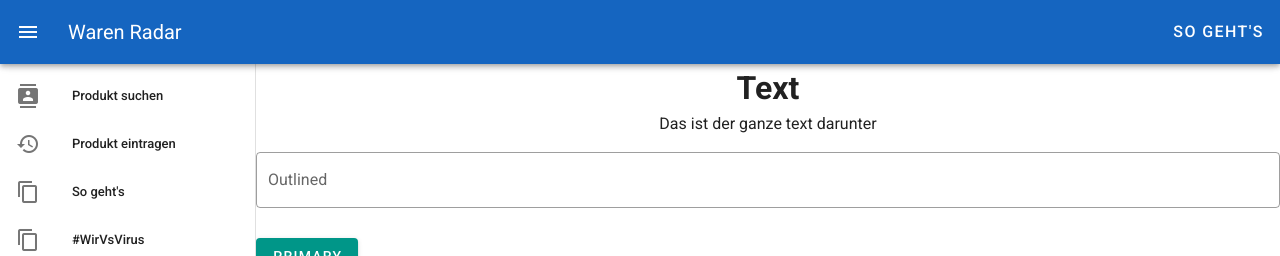
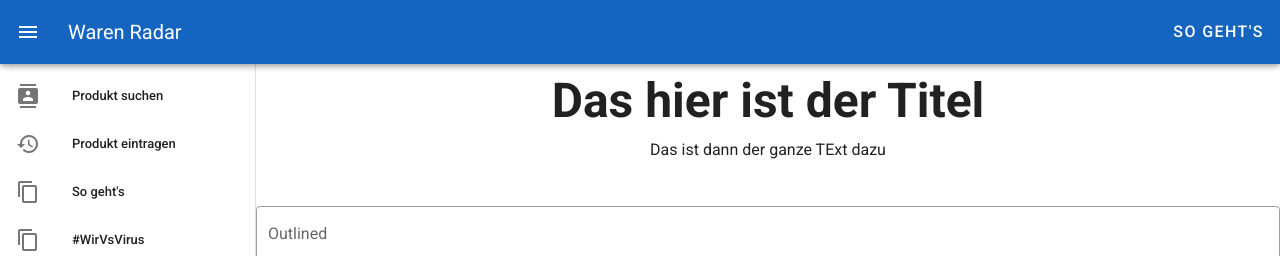
Before and after one commit to mschoeffel/WirVsVirus-MarketSupplyChecker, a Vue app in the folder Frontend/: page /search in a window 1280 px wide. Shown: the top 256 px of the page. Built offline with nearby package versions, Linux system fonts and the light colour scheme.

Commit message:
Added Frontend Headline

```diff
--- a/Frontend/src/components/AddQuantityComp.vue
+++ b/Frontend/src/components/AddQuantityComp.vue
@@ -1,10 +1,16 @@
 <template>
-    <div></div>
+    <div>
+        <headline-comp v-bind:title="headlineTitle" v-bind:text="headlineText"></headline-comp>
+    </div>
 </template>
 
 <script>
     export default {
-        name: "AddQuantityComp"
+        name: "AddQuantityComp",
+        data: () => ({
+            headlineTitle: "Das hier ist der Titel",
+            headlineText: "Das ist dann der ganze TExt dazu"
+        })
     }
 </script>
 
--- a/Frontend/src/components/AddResultComp.vue
+++ b/Frontend/src/components/AddResultComp.vue
@@ -1,10 +1,16 @@
 <template>
-    <div></div>
+    <div>
+        <headline-comp v-bind:title="headlineTitle" v-bind:text="headlineText"></headline-comp>
+    </div>
 </template>
 
 <script>
     export default {
-        name: "AddResultComp"
+        name: "AddResultComp",
+        data: () => ({
+            headlineTitle: "Das hier ist der Titel",
+            headlineText: "Das ist dann der ganze TExt dazu"
+        })
     }
 </script>
 
--- a/Frontend/src/components/HeadlineComp.vue
+++ b/Frontend/src/components/HeadlineComp.vue
@@ -1,13 +1,25 @@
 <template>
     <div>
-    <h1 class="text-center">Text</h1>
-    <p class="text-center">Das ist der ganze text darunter</p>
+        <v-container>
+            <v-row class="text-center">
+                <v-col class="mb-4">
+                    <h1 class="display-2 font-weight-bold mb-3">
+                        {{title}}
+                    </h1>
+
+                    <p class="subheading font-weight-regular">
+                        {{text}}
+                    </p>
+                </v-col>
+            </v-row>
+        </v-container>
     </div>
 </template>
 
 <script>
     export default {
-        name: "HeadlineComp"
+        name: "HeadlineComp",
+        props: ['title', 'text']
     }
 </script>
 
--- a/Frontend/src/components/SearchMarketComp.vue
+++ b/Frontend/src/components/SearchMarketComp.vue
@@ -1,10 +1,16 @@
 <template>
-    <div></div>
+    <div>
+        <headline-comp v-bind:title="headlineTitle" v-bind:text="headlineText"></headline-comp>
+    </div>
 </template>
 
 <script>
     export default {
-        name: "SearchMarketComp"
+        name: "SearchMarketComp",
+        data: () => ({
+            headlineTitle: "Das hier ist der Titel",
+            headlineText: "Das ist dann der ganze TExt dazu"
+        })
     }
 </script>
 
--- a/Frontend/src/components/SearchOrtComp.vue
+++ b/Frontend/src/components/SearchOrtComp.vue
@@ -1,6 +1,6 @@
 <template>
     <div>
-        <headline-comp></headline-comp>
+        <headline-comp v-bind:title="headlineTitle" v-bind:text="headlineText"></headline-comp>
         <v-form v-model="valid">
             <v-container>
                 <v-row>
@@ -21,7 +21,11 @@
     import HeadlineComp from "./HeadlineComp";
     export default {
         name: "SearchOrtComp",
-        components: {HeadlineComp}
+        components: {HeadlineComp},
+        data: () => ({
+            headlineTitle: "Das hier ist der Titel",
+            headlineText: "Das ist dann der ganze TExt dazu"
+        })
     }
 </script>
 
--- a/Frontend/src/components/SearchProductComp.vue
+++ b/Frontend/src/components/SearchProductComp.vue
@@ -1,10 +1,16 @@
 <template>
-    <div></div>
+    <div>
+        <headline-comp v-bind:title="headlineTitle" v-bind:text="headlineText"></headline-comp>
+    </div>
 </template>
 
 <script>
     export default {
-        name: "SearchProductComp"
+        name: "SearchProductComp",
+        data: () => ({
+            headlineTitle: "Das hier ist der Titel",
+            headlineText: "Das ist dann der ganze TExt dazu"
+        })
     }
 </script>
 
--- a/Frontend/src/components/SearchResultComp.vue
+++ b/Frontend/src/components/SearchResultComp.vue
@@ -1,10 +1,16 @@
 <template>
-    <div></div>
+    <div>
+        <headline-comp v-bind:title="headlineTitle" v-bind:text="headlineText"></headline-comp>
+    </div>
 </template>
 
 <script>
     export default {
-        name: "SearchResultComp"
+        name: "SearchResultComp",
+        data: () => ({
+            headlineTitle: "Das hier ist der Titel",
+            headlineText: "Das ist dann der ganze TExt dazu"
+        })
     }
 </script>
 
--- a/Frontend/src/plugins/vuetify.js
+++ b/Frontend/src/plugins/vuetify.js
@@ -9,11 +9,11 @@ export default new Vuetify({
             light: {
                 primary: '#009688',
                 secondary: '#00bcd4',
-                accent: '#673ab7',
+                accent: '#ffeb3b',
                 error: '#f44336',
                 warning: '#ff9800',
                 info: '#607d8b',
-                success: '#8bc34a'
+                success: '#4caf50'
             },
         },
     },
```
